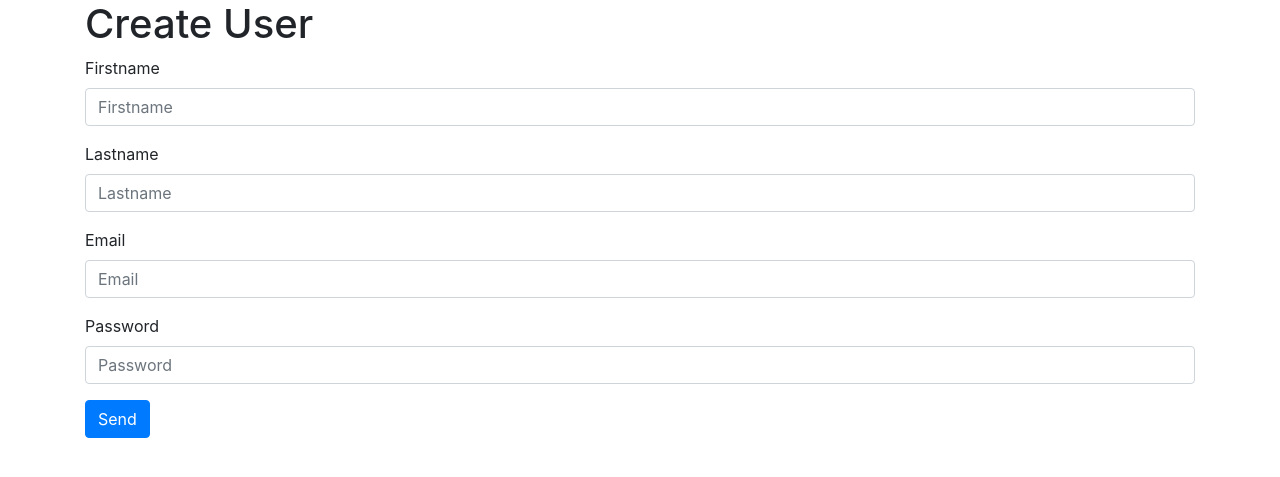
After one commit to spalacios-itec/programacion-3, a PHP site: template src_app/app/views/Users/new.twig in a window 1280 px wide. The commit adds this page. Shown: the top 477 px of the page. Run offline with PHP 8.4, Linux system fonts and the light colour scheme; the template is opened without the code that fills it, so the values that code supplies are empty; some libraries are stand-ins or nearby versions.

Commit message:
Clase 13 - 05

```diff
--- /dev/null
+++ b/src_app/app/views/Users/new.twig
@@ -0,0 +1,28 @@
+{% extends "layout.twig" %}
+
+{% block title %}{{ title }}{% endblock %}
+
+{% block container %}
+    <h1>Create User</h1>
+    <form method="post" action="/user/new">
+        <div class="form-group">
+            <label>Firstname</label>
+            <input class="form-control" type="text" placeholder="Firstname" name="firstname">
+        </div>
+
+        <div class="form-group">
+            <label>Lastname</label>
+            <input class="form-control" type="text" placeholder="Lastname" name="lastname">
+        </div>
+
+        <div class="form-group">
+            <label>Email</label>
+            <input class="form-control" type="text" placeholder="Email" name="email">
+        </div>
+        <div class="form-group">
+            <label>Password</label>
+            <input class="form-control" type="password" placeholder="Password" name="password">
+        </div>
+        <input type="submit" class="btn btn-primary" value="Send">
+    </form>
+{% endblock %}
--- a/src_app/app/views/layout.twig
+++ b/src_app/app/views/layout.twig
@@ -1,161 +1,31 @@
-<!DOCTYPE html>
-<!-- saved from url=(0048)https://getbootstrap.com/docs/4.0/examples/blog/ -->
-<html lang="en" class="js-focus-visible">
+<!doctype html>
+<html lang="en">
 <head>
-    <meta http-equiv="Content-Type" content="text/html; charset=UTF-8">
+  <!-- Required meta tags -->
+  <meta charset="utf-8">
+  <meta name="viewport" content="width=device-width, initial-scale=1, shrink-to-fit=no">
 
-    <meta name="viewport" content="width=device-width, initial-scale=1, shrink-to-fit=no">
-    <meta name="description" content="">
-    <meta name="author" content="">
-    <link rel="icon" href="https://getbootstrap.com/docs/4.0/assets/img/favicons/favicon.ico">
+  <!-- Bootstrap CSS -->
+  <link rel="stylesheet" href="https://stackpath.bootstrapcdn.com/bootstrap/4.5.0/css/bootstrap.min.css" integrity="sha384-9aIt2nRpC12Uk9gS9baDl411NQApFmC26EwAOH8WgZl5MYYxFfc+NcPb1dKGj7Sk" crossorigin="anonymous">
 
-    <title>{% block title %}Home Page{% endblock %} - Test </title>
-
-    <link rel="canonical" href="https://getbootstrap.com/docs/4.0/examples/blog/">
-
-    <!-- Bootstrap core CSS -->
-    <link href="https://getbootstrap.com/docs/4.0/dist/css/bootstrap.min.css" rel="stylesheet">
-
-    <!-- Custom styles for this template -->
-    <link href="./Blog Template for Bootstrap_files/css" rel="stylesheet">
-    <link href="https://getbootstrap.com/docs/4.0/examples/blog/blog.css" rel="stylesheet">
-  <style type="text/css">
-@font-face {
-  font-weight: 400;
-  font-style:  normal;
-  font-family: 'Inter-Loom';
-
-  src: url('https://cdn.loom.com/assets/fonts/inter/Inter-UI-Regular.woff2') format('woff2');
-}
-@font-face {
-  font-weight: 400;
-  font-style:  italic;
-  font-family: 'Inter-Loom';
-
-  src: url('https://cdn.loom.com/assets/fonts/inter/Inter-UI-Italic.woff2') format('woff2');
-}
-
-@font-face {
-  font-weight: 500;
-  font-style:  normal;
-  font-family: 'Inter-Loom';
-
-  src: url('https://cdn.loom.com/assets/fonts/inter/Inter-UI-Medium.woff2') format('woff2');
-}
-@font-face {
-  font-weight: 500;
-  font-style:  italic;
-  font-family: 'Inter-Loom';
-
-  src: url('https://cdn.loom.com/assets/fonts/inter/Inter-UI-MediumItalic.woff2') format('woff2');
-}
-
-@font-face {
-  font-weight: 700;
-  font-style:  normal;
-  font-family: 'Inter-Loom';
-
-  src: url('https://cdn.loom.com/assets/fonts/inter/Inter-UI-Bold.woff2') format('woff2');
-}
-@font-face {
-  font-weight: 700;
-  font-style:  italic;
-  font-family: 'Inter-Loom';
-
-  src: url('https://cdn.loom.com/assets/fonts/inter/Inter-UI-BoldItalic.woff2') format('woff2');
-}
-
-@font-face {
-  font-weight: 900;
-  font-style:  normal;
-  font-family: 'Inter-Loom';
-
-  src: url('https://cdn.loom.com/assets/fonts/inter/Inter-UI-Black.woff2') format('woff2');
-}
-@font-face {
-  font-weight: 900;
-  font-style:  italic;
-  font-family: 'Inter-Loom';
-
-  src: url('https://cdn.loom.com/assets/fonts/inter/Inter-UI-BlackItalic.woff2') format('woff2');
-}</style></head>
-
+  <title>{% block title %}Home Page{% endblock %}</title>
+</head>
 <body>
-
-    <div class="container">
-      <header class="blog-header py-3">
-        <div class="row flex-nowrap justify-content-between align-items-center">
-          <div class="col-4 pt-1">
-            <a class="text-muted" href="https://getbootstrap.com/docs/4.0/examples/blog/#">Subscribe</a>
-          </div>
-          <div class="col-4 text-center">
-            <a class="blog-header-logo text-dark" href="https://getbootstrap.com/docs/4.0/examples/blog/#">Large</a>
-          </div>
-          <div class="col-4 d-flex justify-content-end align-items-center">
-            <a class="text-muted" href="https://getbootstrap.com/docs/4.0/examples/blog/#">
-              <svg xmlns="http://www.w3.org/2000/svg" width="20" height="20" viewBox="0 0 24 24" fill="none" stroke="currentColor" stroke-width="2" stroke-linecap="round" stroke-linejoin="round" class="mx-3"><circle cx="10.5" cy="10.5" r="7.5"></circle><line x1="21" y1="21" x2="15.8" y2="15.8"></line></svg>
-            </a>
-            <a class="btn btn-sm btn-outline-secondary" href="https://getbootstrap.com/docs/4.0/examples/blog/#">Sign up</a>
-          </div>
-        </div>
-      </header>
-
-      <div class="nav-scroller py-1 mb-2">
-        <nav class="nav d-flex justify-content-between">
-          <a class="p-2 text-muted" href="https://getbootstrap.com/docs/4.0/examples/blog/#">World</a>
-          <a class="p-2 text-muted" href="https://getbootstrap.com/docs/4.0/examples/blog/#">U.S.</a>
-          <a class="p-2 text-muted" href="https://getbootstrap.com/docs/4.0/examples/blog/#">Technology</a>
-          <a class="p-2 text-muted" href="https://getbootstrap.com/docs/4.0/examples/blog/#">Design</a>
-          <a class="p-2 text-muted" href="https://getbootstrap.com/docs/4.0/examples/blog/#">Culture</a>
-          <a class="p-2 text-muted" href="https://getbootstrap.com/docs/4.0/examples/blog/#">Business</a>
-          <a class="p-2 text-muted" href="https://getbootstrap.com/docs/4.0/examples/blog/#">Politics</a>
-          <a class="p-2 text-muted" href="https://getbootstrap.com/docs/4.0/examples/blog/#">Opinion</a>
-          <a class="p-2 text-muted" href="https://getbootstrap.com/docs/4.0/examples/blog/#">Science</a>
-          <a class="p-2 text-muted" href="https://getbootstrap.com/docs/4.0/examples/blog/#">Health</a>
-          <a class="p-2 text-muted" href="https://getbootstrap.com/docs/4.0/examples/blog/#">Style</a>
-          <a class="p-2 text-muted" href="https://getbootstrap.com/docs/4.0/examples/blog/#">Travel</a>
-        </nav>
-      </div>
-
-    </div>
-
   <main role="main" class="container">
-
     <div class="row">
       <div class="col-md-12 blog-main">
         {% block container %}
         {% endblock %}
       </div>
     </div>
-
-
-
-    </main><!-- /.container -->
-
-    <footer class="blog-footer">
-      <p>Blog template built for <a href="https://getbootstrap.com/">Bootstrap</a> by <a href="https://twitter.com/mdo">@mdo</a>.</p>
-      <p>
-        <a href="https://getbootstrap.com/docs/4.0/examples/blog/#">Back to top</a>
-      </p>
-    </footer>
+  </main>
 
   {% block javascripts %}
-    <!-- Bootstrap core JavaScript
-    ================================================== -->
-    <!-- Placed at the end of the document so the pages load faster -->
-    <script src="./Blog Template for Bootstrap_files/jquery-3.2.1.slim.min.js" integrity="sha384-KJ3o2DKtIkvYIK3UENzmM7KCkRr/rE9/Qpg6aAZGJwFDMVNA/GpGFF93hXpG5KkN" crossorigin="anonymous"></script>
-    <script>window.jQuery || document.write('<script src="../../assets/js/vendor/jquery-slim.min.js"><\/script>')</script>
-    <script src="./Blog Template for Bootstrap_files/popper.min.js"></script>
-    <script src="./Blog Template for Bootstrap_files/bootstrap.min.js"></script>
-    <script src="./Blog Template for Bootstrap_files/holder.min.js"></script>
-    <script>
-      Holder.addTheme('thumb', {
-        bg: '#55595c',
-        fg: '#eceeef',
-        text: 'Thumbnail'
-      });
-    </script>
-
-    {% endblock  %}
-<svg xmlns="http://www.w3.org/2000/svg" width="200" height="250" viewBox="0 0 200 250" preserveAspectRatio="none" style="display: none; visibility: hidden; position: absolute; top: -100%; left: -100%;"><defs><style type="text/css"></style></defs><text x="0" y="13" style="font-weight:bold;font-size:13pt;font-family:Arial, Helvetica, Open Sans, sans-serif">Thumbnail</text></svg></body>
+    <!-- Optional JavaScript -->
+    <!-- jQuery first, then Popper.js, then Bootstrap JS -->
+    <script src="https://code.jquery.com/jquery-3.5.1.slim.min.js" integrity="sha384-DfXdz2htPH0lsSSs5nCTpuj/zy4C+OGpamoFVy38MVBnE+IbbVYUew+OrCXaRkfj" crossorigin="anonymous"></script>
+    <script src="https://cdn.jsdelivr.net/npm/popper.js@1.16.0/dist/umd/popper.min.js" integrity="sha384-Q6E9RHvbIyZFJoft+2mJbHaEWldlvI9IOYy5n3zV9zzTtmI3UksdQRVvoxMfooAo" crossorigin="anonymous"></script>
+    <script src="https://stackpath.bootstrapcdn.com/bootstrap/4.5.0/js/bootstrap.min.js" integrity="sha384-OgVRvuATP1z7JjHLkuOU7Xw704+h835Lr+6QL9UvYjZE3Ipu6Tp75j7Bh/kR0JKI" crossorigin="anonymous"></script>
+  {% endblock %}
+</body>
 </html>
```
Also changed, not shown: src_app/app/Controllers/UserController.php (+25 -22 lines), src_app/app/views/Users/index.twig (renamed from src_app/app/views/user_index.twig, +2 -5 lines), src_app/app/views/countries.twig (added, +17 -0 lines), src_app/app/views/paises.php (deleted, +0 -10 lines), src_app/public/index.php (+11 -8 lines). Lines whose indentation alone changed are shown as unchanged.
